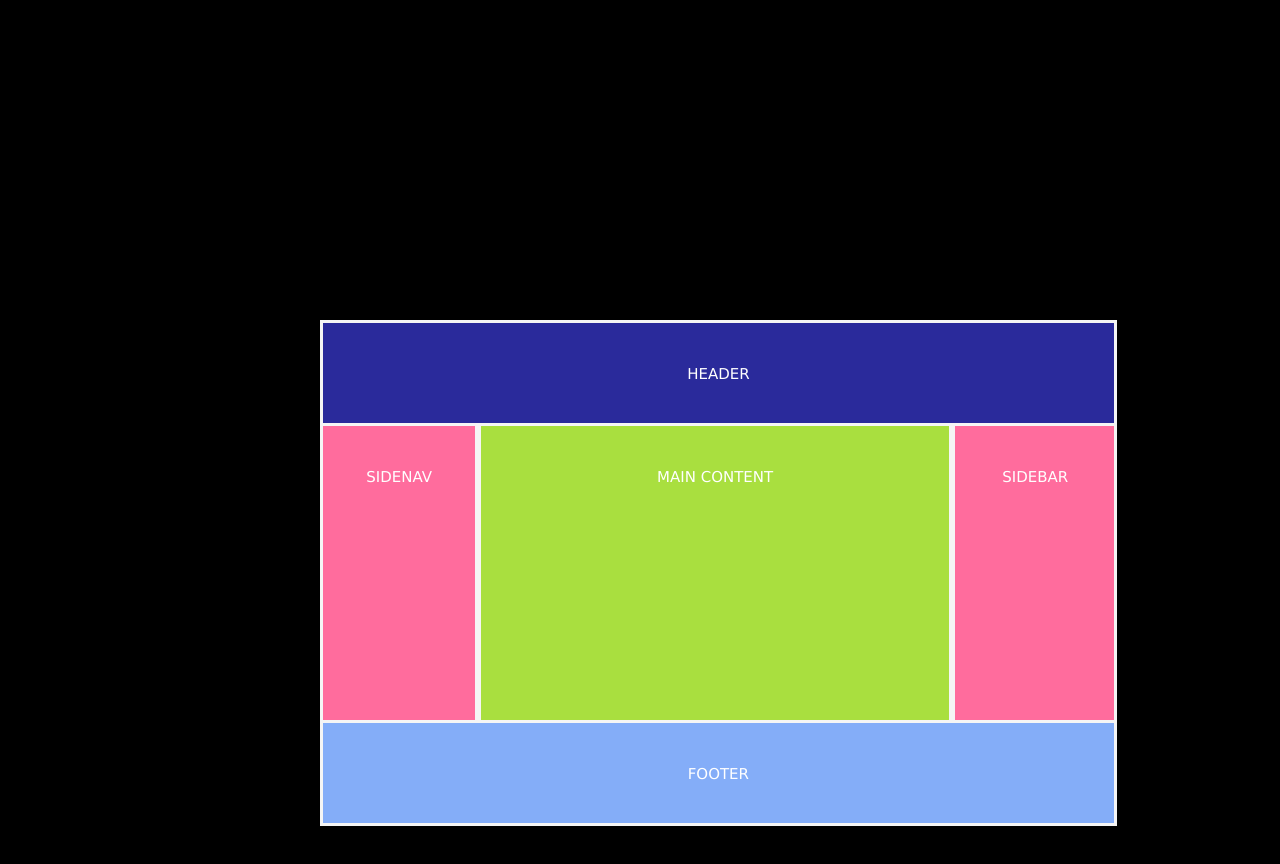
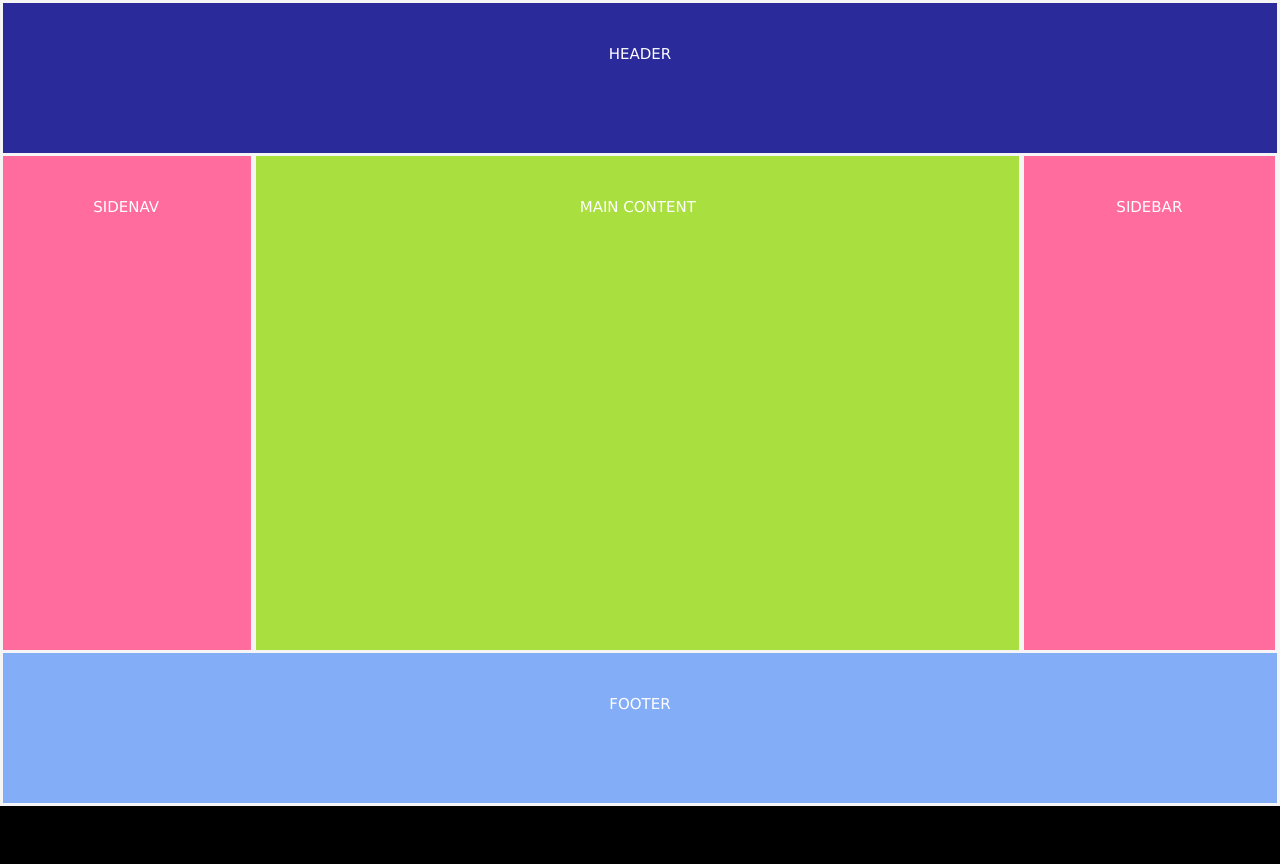
Before and after one commit to MiasoiedovDenys/task8, a plain HTML site: page index2.html in a window 1280 px wide. After the commit the page ends 806 px from the top, so only its background shows below. Drawn offline with Linux system fonts and the light colour scheme; a web font is replaced by a local one.

Commit message:
added version2

```diff
--- a/css/styles.css
+++ b/css/styles.css
@@ -15,7 +15,6 @@ p {
     color: white;
     text-align: center;
     padding: 40px;
-
 }
 
 #header {
--- a/css/styles2.css
+++ b/css/styles2.css
@@ -2,15 +2,16 @@ body {
     font-family: Verdana, Arial, Helvetica, sans-serif;
     font-size: 15px;
     background-color: black;
+    width: 100%;
+    height: 100%;
 }
 
 #wrapper {
     position: relative;
     overflow-x: hidden;
-    overflow-y: hidden;
-    display: inline-block;
-    margin: 25% 10% 5% 25%;
     border: solid whitesmoke;
+    width: 100%;
+    height: 100%;
 }
 
 p {
@@ -19,44 +20,50 @@ p {
     padding: 40px;
 }
 
+#main {
+margin-left: 1px;
+margin-right: -9px;
+}
+
 #header {
     width: 100%;
+    min-height: 150px;
     background-color: rgb(42, 42, 155);
-    height: 100px;
-    vertical-align:baseline;
-    display: inline-block;
 }
 
 #content {
     background-color: rgb(169, 223, 63);
     width: 60%;
-    height: 300px;
+    min-height: calc(100vh - 300px);
+    justify-self: center;
     border: solid whitesmoke;
     display: inline-block;
-    margin-left: -5px;
-    margin-right: -5px;
+    vertical-align: middle;
+    margin-left: -6px;
 }
 
 #leftsidebar {
     background-color: rgb(255, 108, 157);
     width: 20%;
-    height: 300px;
+    min-height: calc(100vh - 300px);
     border: solid whitesmoke;
     display: inline-block;
-    margin-left: -3px;
+    vertical-align: middle;
+    margin-left: -6px;
 }
 
 #rightsidebar {
     background-color: rgb(255, 108, 157);
-    width: 21%;
-    height: 300px;
+    width: 20%;
+    min-height: calc(100vh - 300px);
     border: solid whitesmoke;
     display: inline-block;
-    margin-right: -5px;
+    vertical-align: middle;
+    margin-left: -6px;
 }
 
 #footer {
-    height: 100px;
+    min-height: 150px;
     width: 100%;
     background: #84adf8;
     display: inline-block;
--- a/index2.html
+++ b/index2.html
@@ -2,28 +2,32 @@
 <html lang="en">
 <head>
     <meta charset="UTF-8">
-        <title>Inline-block</title>
+    <meta http-equiv="X-UA-Compatible" content="IE=edge">
+    <meta name="viewport" content="width=device-width, initial-scale=1.0">
     <link rel="stylesheet" href="./css/reset.css">
     <link rel="stylesheet" href="https://fonts.googleapis.com/css2?family=Kirang+Haerang&display=swap">
     <link rel="stylesheet" href="./css/styles2.css">
+    <title>Inline-blocks</title>
 </head>
 <body>
-        <div id="wrapper" >
-            <div id="header" class="inline_block">
+    <div id="wrapper">
+        <header id="header">
             <p>HEADER</p>
-            </div>
-            <div id="leftsidebar" class="inline_block">
+        </header>
+        <main id="main">
+            <aside id="leftsidebar">
                 <p>SIDENAV</p>
-            </div>
-            <div id="content" class="inline_block">
+            </aside>
+            <section id="content">
                 <p>MAIN CONTENT</p>
-            </div>
-            <div id="rightsidebar" class="inline_block">
+            </section>
+            <aside id="rightsidebar">
                 <p>SIDEBAR</p>
-            </div>
-            <div id="footer" class="inline_block">
+            </aside>
+        </main>
+        <footer id="footer">
             <p>FOOTER</p>
-            </div>
+        </footer>
     </div>
 </body>
 </html>
```
Also changed, not shown: index.html (+14 -12 lines). Lines whose indentation alone changed are shown as unchanged.
